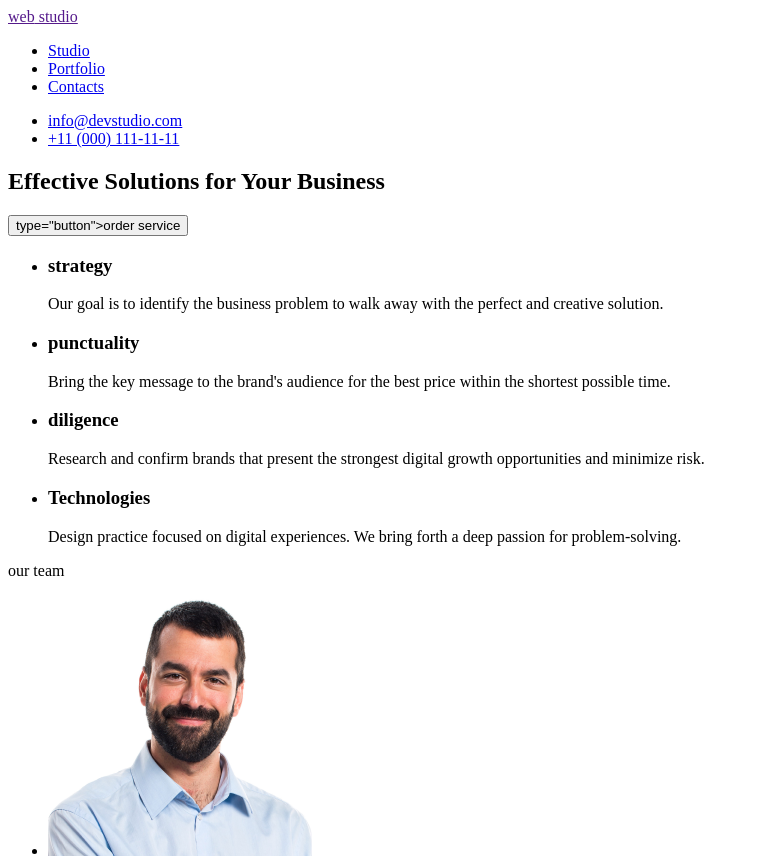
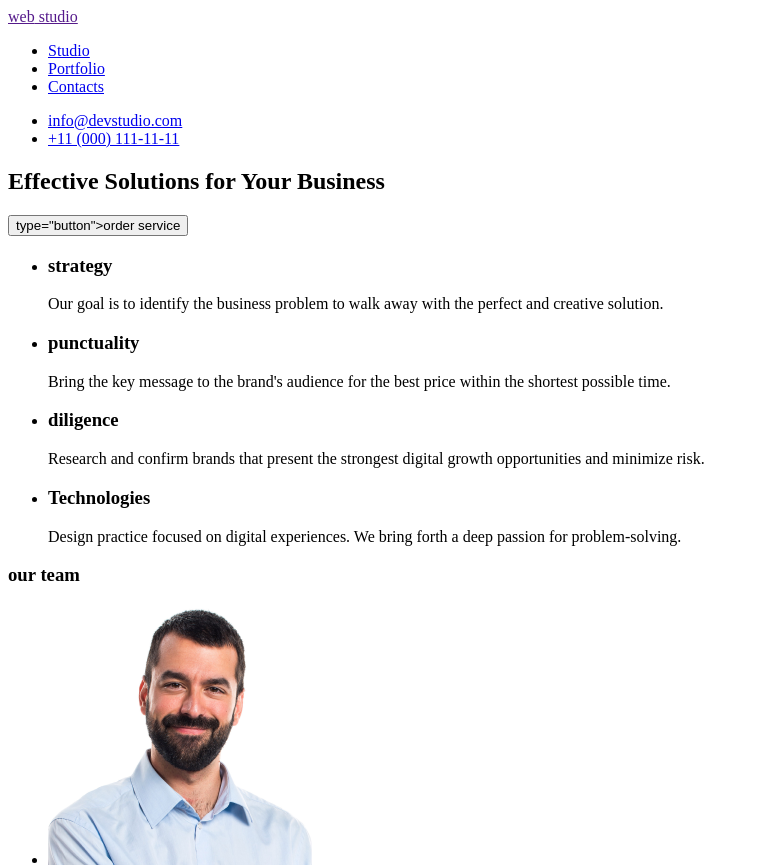
Before and after one commit to autguru/goit-markup-hw-01, a plain HTML site: page index.html in a window 1280 px wide. Shown: the top 868 px of the page, without its empty margins (0-759 px from the left). Drawn offline with Linux system fonts and the light colour scheme.

Commit message:
add index.html

```diff
--- a/index.html
+++ b/index.html
@@ -59,7 +59,8 @@
         </ul>
       </section>
       <!-- TEAM -->
-      <section>our team</section>
+      <section>
+        <h3>our team</h3>
         <!-- ul>li*4+img+h3+p -->
         <ul>
           <li>
@@ -83,6 +84,7 @@
             <p>UI Designer</p>
           </li>
         </ul>
+      </section>
     </main>
     <!-- PAGE FOOTER -->
     <footer>
```
Lines whose indentation alone changed are shown as unchanged.
